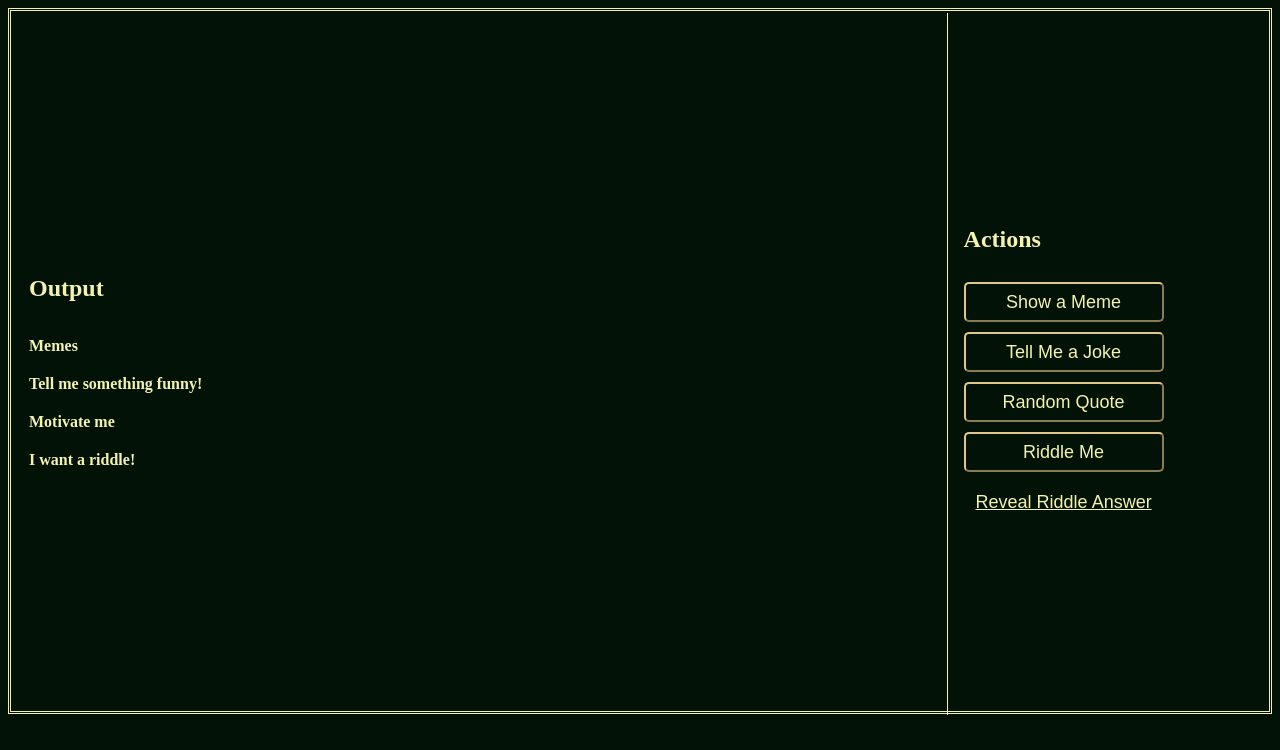
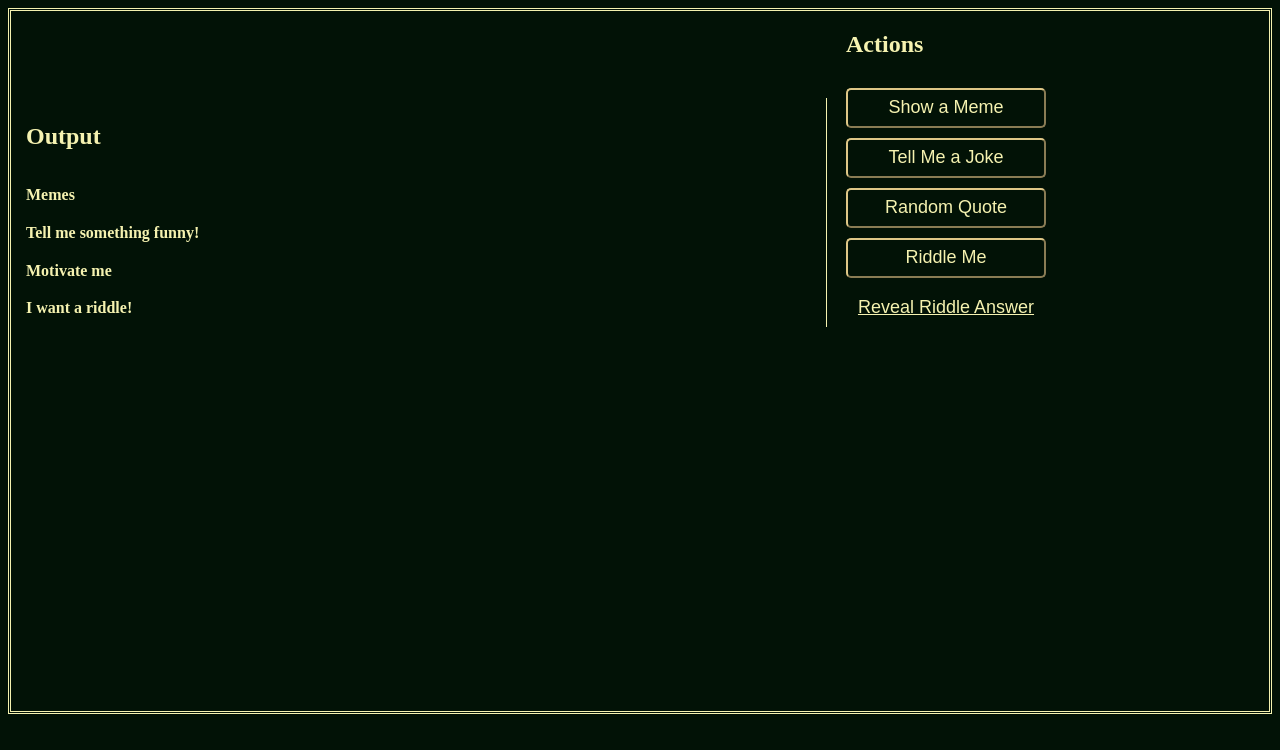
Before and after one commit to younasBnHasainar/Game--0.1, a plain HTML site: page index.html in a window 1280 px wide. Drawn offline with Linux system fonts and the light colour scheme.

Commit message:
changed layout( table-row-coloumn to inine-block)

```diff
--- a/index.html
+++ b/index.html
@@ -7,11 +7,9 @@
     <title> Games--0.1</title>
 </head>
 <body>
-    <table>
 
-        <tbody>
-            <tr>
-                <td class="first-col">
+
+    <main>
         <section class="section1">
             <div class="output-text">
                 <h1>Output</h1>
@@ -31,8 +29,9 @@
             </div>
         </section>
 
-                </td>
-                <td class="second-col">
+
+
+
         <section class="section2">
              <h1>Actions</h1>
              <button class="meme-btn">Show a Meme</button> <br>
@@ -42,11 +41,9 @@
              <button class="riddle-ans-btn" onclick="revealAnswer()">Reveal Riddle Answer</button>
 
         </section>
-                </td>
-            </tr>
-        </tbody>
 
-    </table>
+    </main>
+
 
     <script src="manipulate.js">    </script>
 </body>
--- a/style.css
+++ b/style.css
@@ -3,15 +3,6 @@ body{
     height: 700px;
     border: 1mm double rgb(245, 242, 176);
     color: rgb(245, 242, 176);
-}
-
-.second-col{
-    width: 18%;
-    border-left: 1px solid;
-    height: 700px;
-}
-.first-col{
-    width: 60%;
 }
 
 .output-text{
@@ -23,6 +14,20 @@ body{
 
 .section2, .section1{
     margin-left: 15px;
+    display: inline-block;
+
+}
+.section1{
+    width: 800px;
+    height: auto;
+    border-right: 1px solid;
+
+
+}
+.section2{
+    width: 250px;
+    height: 200px;
+    /* box-sizing: border-box; */
 }
 
 button {
```
Also changed, not shown: memes/images (1).jpg (deleted), memes/images (2).jpg (deleted), memes/images (3).jpg (deleted), memes/images.jpg (deleted), 1 other file. Lines whose indentation alone changed are shown as unchanged.
